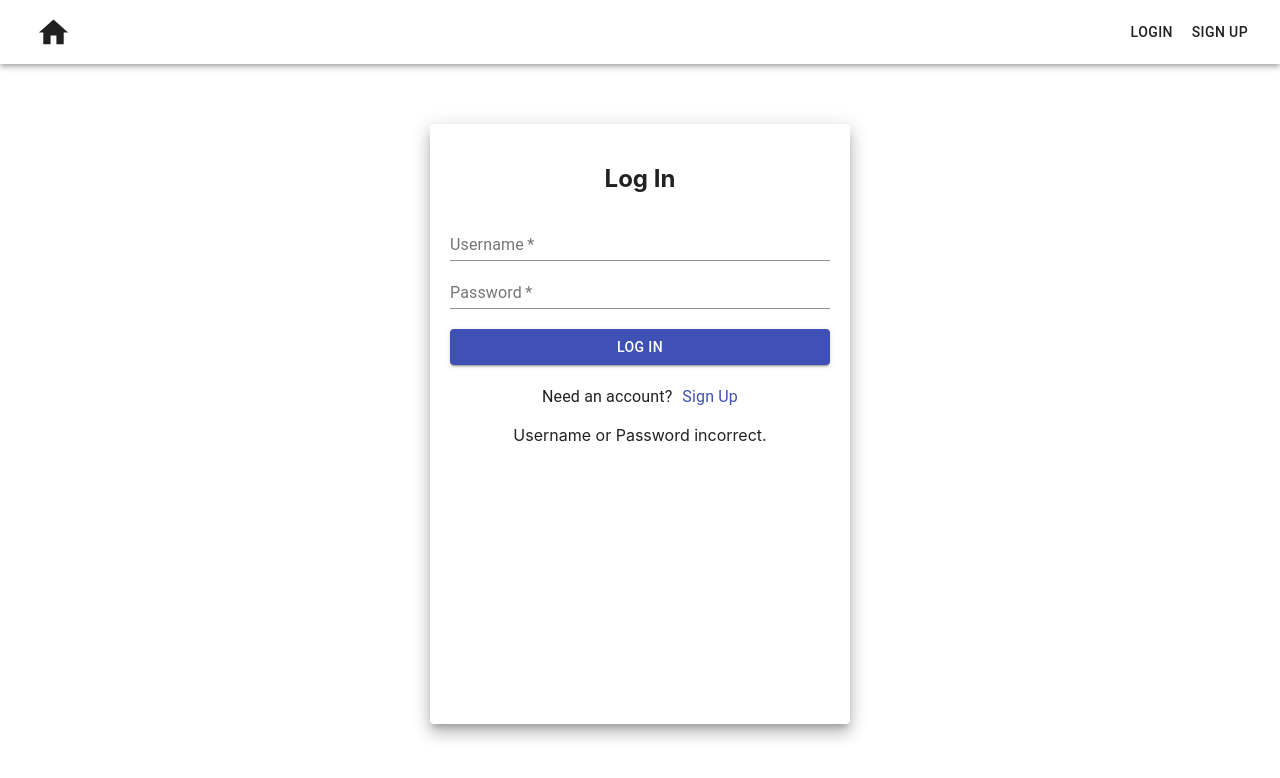
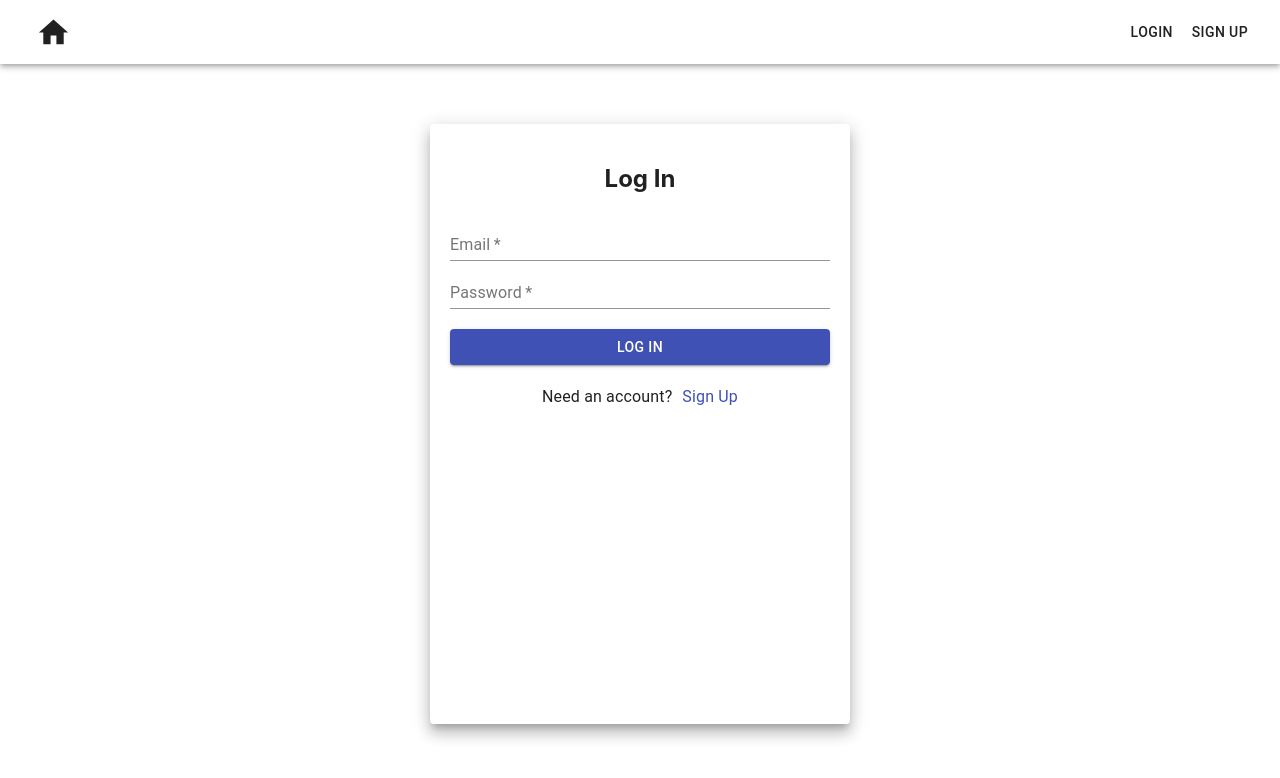
Before and after one commit to ptct-use-my-tech-3/use-my-tech-frontend, a React (Create React App) app: page /login in a window 1280 px wide. Shown: the top 778 px of the page. Built offline with nearby package versions, Linux system fonts and the light colour scheme.

Commit message:
Added signInFormSchema to schemas folder and added the schema into the signIn.

```diff
--- a/src/components/Login.js
+++ b/src/components/Login.js
@@ -1,4 +1,4 @@
-import { React, useState } from "react";
+import { React, useState, useEffect } from "react";
 import {
 	Grid,
 	Paper,
@@ -7,7 +7,9 @@ import {
 	Typography,
 	Link,
 } from "@material-ui/core";
+import { signInFormSchema }   from '../schemas/signInFormSchema'
 import { axiosWithAuth } from "../helpers/axiosWithAuth";
+import * as Yup from 'yup'
 
 const Login = (props) => {
 	// sets paper like style
@@ -26,12 +28,32 @@ const Login = (props) => {
 		password: "",
 	});
 
-	// hands form change
+	//holds error state
+	const [errors, setErrors]=useState({
+		// username: "",
+		email: "",
+		// userType: "",
+		password: ""
+	})
+	//NOTE: add back username and usertype once backend is readty.
+
+	//
+	const[disabled, setDisabled] = useState(true);
+
+	//
+	const setFormErrors = (name, value)=>{
+		Yup.reach(signInFormSchema, name).validate(value)
+		.then(()=> setErrors({...errors, [name]:''}))
+		.catch(err => setErrors({ ...errors, [name]: err.errors[0]}))
+	}
+
+	// updates state with form's data
 	const handleChange = (e) => {
-		const { id, value } = e.target;
+		const { name, value } = e.target;
+		setFormErrors(name, value)
 		setSignIn((prevState) => ({
 			...prevState,
-			[id]: value,
+			[name]: value,
 		}));
 	};
 
@@ -47,21 +69,35 @@ const Login = (props) => {
 			.catch(err => console.log({err}));
 	}
 
-	// error state
-	const error = "Username or Password incorrect.";
+	// disables submit button until form is valid
+	useEffect(()=>{
+		signInFormSchema.isValid(signIn).then(valid =>{
+			setDisabled(!valid)
+		})
+	}, [signIn])
 
 	return (
 		<Grid>
+			<form onSubmit={handleSubmit}>
 			<Paper elevation={10} style={paperStyle}>
 				<Grid align="center">
 					<h2>Log In</h2>
 				</Grid>
 
-				{/* <h2>form for handleSubmit for token<h2> */}
-				<form onSubmit={handleSubmit}>
-
 				<TextField
-					id="username"
+					id="email"
+					name="email"
+					helperText={errors.email}
+					value={signIn.email}
+					onChange={handleChange}
+					email
+					label="Email"
+					fullWidth
+					required
+				/>
+				{/* <TextField
+					id="email"
+					name="email"
 					value={signIn.username}
 					onChange={handleChange}
 					label="Username"
@@ -79,6 +115,18 @@ const Login = (props) => {
 					type="password"
 					fullWidth
 					required
+				/> */}
+
+				<TextField
+					id="password"
+					name="password"
+					helperText={errors.password}
+					value={signIn.password}
+					onChange={handleChange}
+					label="Password"
+					type="password"
+					fullWidth
+					required
 				/>
 
 				<Button
@@ -87,6 +135,7 @@ const Login = (props) => {
 					variant="contained"
 					style={btnstyle}
 					fullWidth
+					disable={disabled}
 				>
 					Log In
 				</Button>
@@ -98,12 +147,10 @@ const Login = (props) => {
 						Sign Up
 					</Link>
 				</Typography>
-
-				</form>
-
 				{/* <h2>p tag for login error</h2> */}
-				<p id="error" className="error">{error}</p>
+				{/* <p id="error" className="error">{error}</p> */}
 			</Paper>
+			</form>
 		</Grid>
 	);
 };
--- /dev/null
+++ b/src/schemas/signInFormSchema.js
@@ -0,0 +1,25 @@
+import * as Yup from 'yup';
+
+
+export  const signInFormSchema = Yup.object().shape({
+    email: Yup
+		.string()
+		.email("Must be a valid email address.")
+		.required("Must include email address."),
+    password: Yup
+		.string()
+		.required("Password is Required")
+		.min(6, "Passwords must be at least 6 characters long."),
+});
+
+// username: Yup
+    //     // .string()
+	// 	// .required("Must include a username")
+    // 	// .min(4,"Username must be at least 4 characters long."),
+
+// userType: Yup
+    //     .string()
+    //     .required()
+
+
+    // .oneOf([Yup.ref('password')],'Confirm Password: Passwords must match')
```
